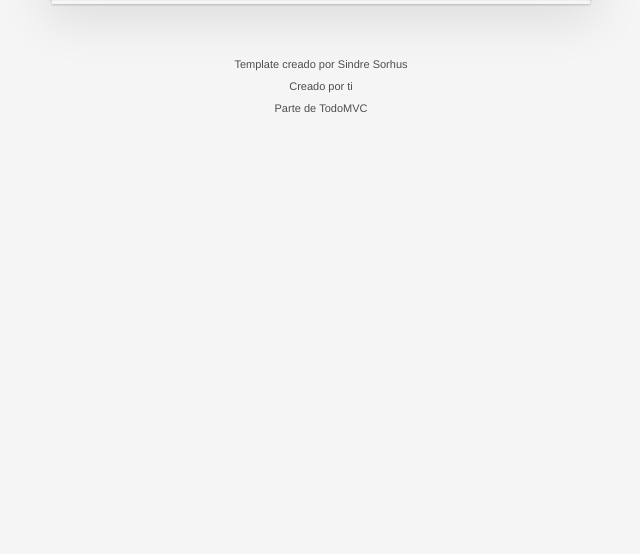
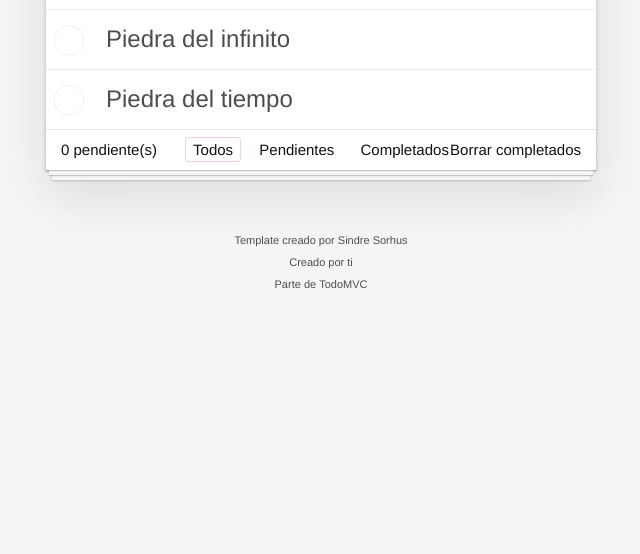
Before and after one commit to Giancarlo95P/todo-app, a website built with Vite: page index.html in a window 1280 px wide. Shown: the part 246-800 px from the top of the page, without its empty margins (319-959 px from the left). Built offline with nearby package versions, Linux system fonts and the light colour scheme.

Commit message:
Validaciones y optimizaciones

```diff
--- a/src/todos/use-cases/create-todo-html.js
+++ b/src/todos/use-cases/create-todo-html.js
@@ -5,13 +5,25 @@ import { Todo } from '../models/todo.model'
  * @param {Todo} todo
  */
 
-export const createTodoHTML = ( todo ) => {
-    if(!todo) throw new Error('A TODO object is required');
+export const createTodoHTML = (todo) => {
+    if (!todo) throw new Error('A TODO object is required');
 
-    const html = `<h1>${ todo.description }</h1>`
+    const { done, description, id } = todo;
+
+    const html = `
+                <div class="view">
+                    <input class="toggle" type="checkbox" ${ done ? 'checked' : ''}>
+                    <label>${ description }</label>
+                    <button class="destroy"></button>
+                </div>
+                <input class="edit" value="Create a TodoMVC template">
+    `
 
     const liElement = document.createElement('li');
     liElement.innerHTML = html;
+    liElement.setAttribute( "data-id", id );
+    if(todo.done)
+        liElement.classList.add('completed')
 
     return liElement;
 }
--- a/src/todos/use-cases/render-todos.js
+++ b/src/todos/use-cases/render-todos.js
@@ -1,5 +1,8 @@
 import { Todo } from "../models/todo.model";
 import { createTodoHTML } from './create-todo-html'
+
+let element;
+
 /**
  *
  * @param {String} elementId
@@ -9,8 +12,13 @@ import { createTodoHTML } from './create-todo-html'
 
 export const renderTodos = ( elementId, todos = [] ) => {
 
-    // TODO referencia
-    const element = document.querySelector( elementId );
+    if(!element) {
+        element = document.querySelector( elementId );
+    }
+    if(!element) {
+        throw new Error(`Element ${elementId} not found.`)
+    }
+    element.innerHTML = '';
 
     todos.forEach( todo => {
         element.append( createTodoHTML(todo) );
```
Also changed, not shown: src/todos/app.html (+1 -8 lines).
